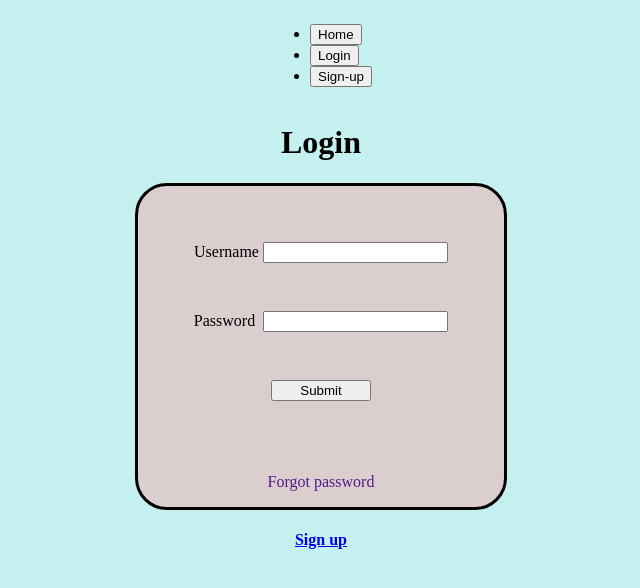
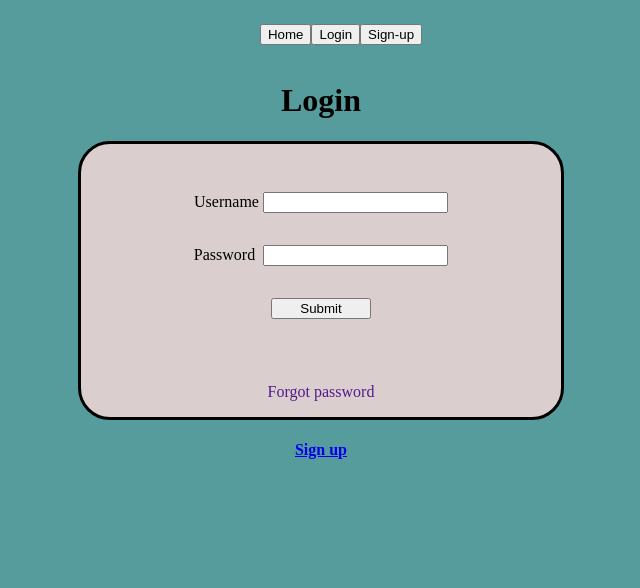
Before and after one commit to basheeromy/Unit-3, a Django app: page /user/ in a window 1280 px wide. Shown: the top 588 px of the page, without its empty margins (319-959 px from the left). Run offline with Django 4.2, Linux system fonts and the light colour scheme.

Commit message:
created css file for styling

```diff
--- a/django-basics/first-project/first_project/login_page/static/login_page/styles/style.css
+++ b/django-basics/first-project/first_project/login_page/static/login_page/styles/style.css
@@ -2,7 +2,7 @@ body
 {
     display: flex;
     flex-direction: column;
-    background-color : #c5f0f0;
+    background-color : #579c9c;
     align-items : center;
 }
 #section1
@@ -12,7 +12,7 @@ body
     display : flex;
     flex-direction : column;
     align-items: center;
-    width: fit-content;
+    width: 30rem;
     height:fit-content;
     border-radius:2rem;
 }
@@ -30,10 +30,14 @@ form
 }
 form div
 {
-    margin : 1.5rem;
+    margin: 1rem;
 }
 #submit-button
 {
     width: 100px;
-
 }
+.nav-bar
+{
+    display: flex;
+    list-style: none;
+}
```
